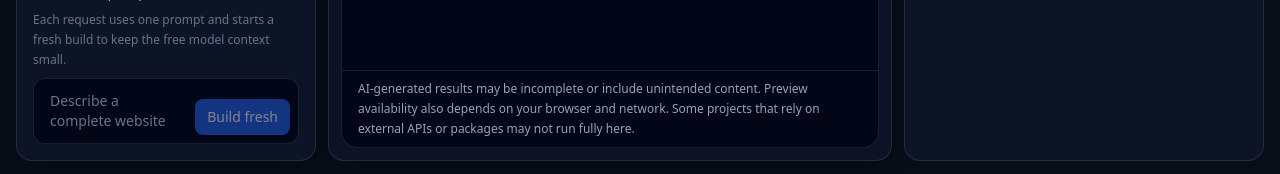
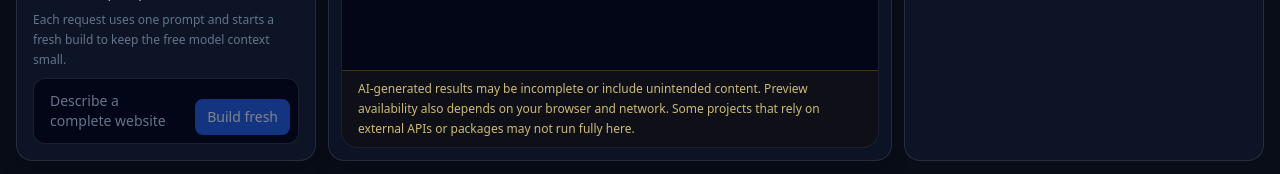
Before and after one commit to Pankajkantghz/website-builder, a React (Vite) app in the folder frontend/: page /builder in a window 1280 px wide. Shown: the part 623-797 px from the top of the page. Built offline with nearby package versions, Linux system fonts and the light colour scheme; no server answers.

Commit message:
style: highlight preview warning

```diff
--- a/frontend/src/components/Preview.tsx
+++ b/frontend/src/components/Preview.tsx
@@ -284,7 +284,7 @@ export default function Preview({ files }: PreviewProps) {
           </p>
         </div>
       )}
-      <p className="border-t border-white/10 px-4 py-2 text-xs leading-5 text-slate-400">
+      <p className="border-t border-amber-400/20 bg-amber-400/5 px-4 py-2 text-xs leading-5 text-amber-200/80">
         AI-generated results may be incomplete or include unintended content.
         Preview availability also depends on your browser and network. Some
         projects that rely on external APIs or packages may not run fully here.
```
